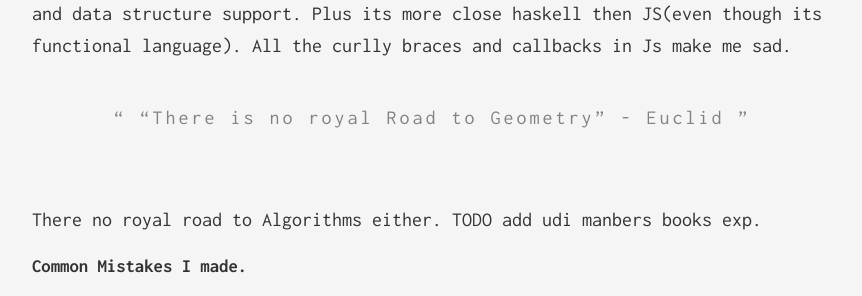
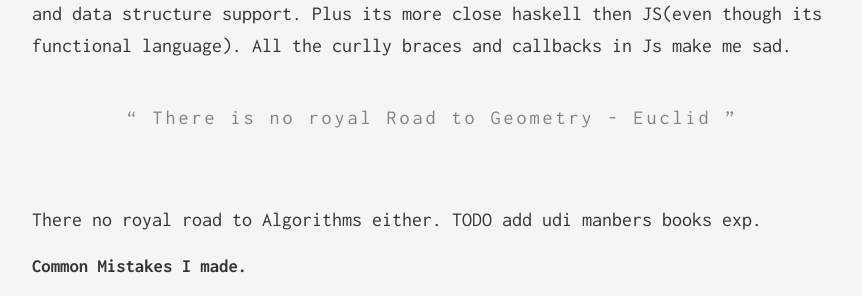
Before and after one commit to prrraveen/prrraveen.github.io, a Jekyll site: the page built from _posts/2017-04-08-Toptal.md, in a window 1280 px wide. Shown: the part 684-980 px from the top of the page, without its empty margins (208-1070 px from the left). Built offline with Jekyll 4.4.1, drawn with Linux system fonts in a browser that asks for light colours.

Commit message:
Update 2017-04-08-Toptal.md

```diff
--- a/_posts/2017-04-08-Toptal.md
+++ b/_posts/2017-04-08-Toptal.md
@@ -13,7 +13,7 @@ Toptal conducts its algorithm test on Codility. Codility doesn't have haskell su
 Though JS and Python are equivalently bad, I choose Python for its clear syntax and data structure support. Plus its more close
 haskell then JS(even though its functional language). All the curlly braces and callbacks in Js make me sad.
 
-> "There is no royal Road to Geometry" - Euclid
+> There is no royal Road to Geometry - Euclid
 
 There no royal road to Algorithms either.
 TODO add udi manbers books exp.
```
